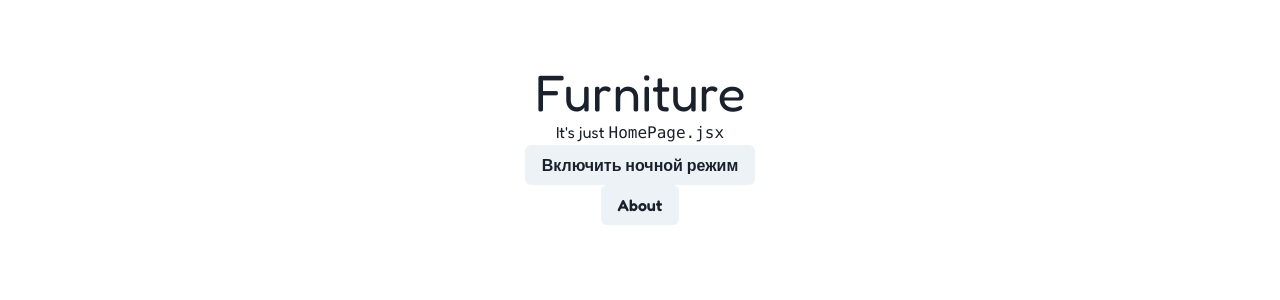
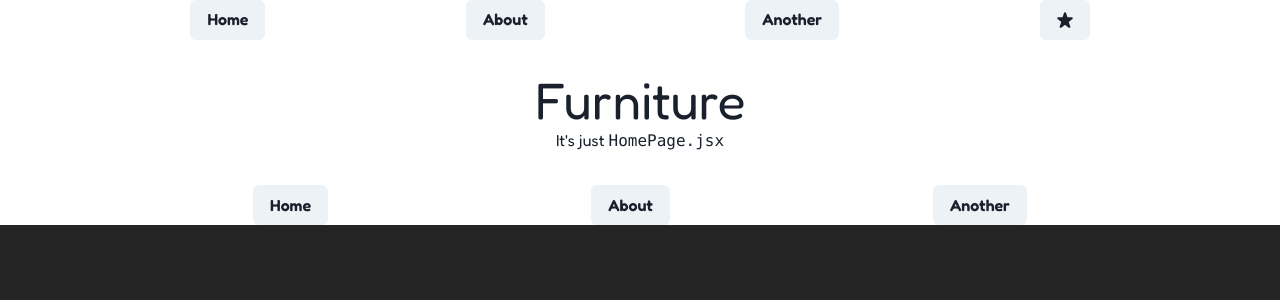
Before and after one commit to Ghostik-gh/ghostik-gh.github.io, a React (Vite) app: page / in a window 1280 px wide. Shown: the top 300 px of the page. Built offline with nearby package versions, Linux system fonts and the light colour scheme.

Commit message:
add header + footer

```diff
--- a/package.json
+++ b/package.json
@@ -16,6 +16,7 @@
     "deploy": "gh-pages -d dist"
   },
   "dependencies": {
+    "@chakra-ui/icons": "^2.2.4",
     "@chakra-ui/react": "^2.10.1",
     "@emotion/react": "^11.13.3",
     "@emotion/styled": "^11.13.0",
--- a/src/App.css
+++ b/src/App.css
@@ -1,7 +1,6 @@
 #root {
   max-width: 1280px;
   margin: 0 auto;
-  padding: 2rem;
   text-align: center;
 }
 
--- /dev/null
+++ b/src/components/Footer.tsx
@@ -0,0 +1,17 @@
+import { Box, Button } from '@chakra-ui/react';
+import { PageRoutes } from '../pages/PageRoutes';
+import { useNavigate } from 'react-router-dom';
+
+const Footer = () => {
+  const navigate = useNavigate();
+
+  return (
+    <Box display={'flex'} gap={'10px'} justifyContent={'space-evenly'}>
+      <Button onClick={() => navigate(PageRoutes.Home)}>Home</Button>
+      <Button onClick={() => navigate(PageRoutes.About)}>About</Button>
+      <Button onClick={() => navigate('/another_wrong_page')}>Another</Button>
+    </Box>
+  );
+};
+
+export default Footer;
--- /dev/null
+++ b/src/components/Header.tsx
@@ -0,0 +1,20 @@
+import { Box, Button } from '@chakra-ui/react';
+import { PageRoutes } from '../pages/PageRoutes';
+import { useNavigate } from 'react-router-dom';
+import SettingsButton from './SettingsButton';
+
+const Header = () => {
+  const navigate = useNavigate();
+  return (
+    <>
+      <Box display={'flex'} gap={'10px'} justifyContent={'space-evenly'}>
+        <Button onClick={() => navigate(PageRoutes.Home)}>Home</Button>
+        <Button onClick={() => navigate(PageRoutes.About)}>About</Button>
+        <Button onClick={() => navigate('/another_wrong_page')}>Another</Button>
+        <SettingsButton />
+      </Box>
+    </>
+  );
+};
+
+export default Header;
--- a/src/components/SettingsButton.tsx
+++ b/src/components/SettingsButton.tsx
@@ -1,4 +1,5 @@
 import { Box, Button, useColorMode } from '@chakra-ui/react';
+import { SunIcon, StarIcon } from '@chakra-ui/icons';
 
 const SettingsButton = () => {
   const { colorMode, toggleColorMode } = useColorMode();
@@ -6,9 +7,7 @@ const SettingsButton = () => {
   return (
     <Box>
       <Button onClick={toggleColorMode}>
-        {colorMode === 'light'
-          ? 'Включить ночной режим'
-          : 'Включить дневной режим'}
+        {colorMode === 'light' ? <StarIcon /> : <SunIcon />}
       </Button>
     </Box>
   );
--- a/src/index.css
+++ b/src/index.css
@@ -1,8 +1,4 @@
 :root {
-  font-family: Inter, system-ui, Avenir, Helvetica, Arial, sans-serif;
-  line-height: 1.5;
-  font-weight: 400;
-
   color-scheme: light dark;
   color: rgba(255, 255, 255, 0.87);
   background-color: #242424;
@@ -23,12 +19,7 @@ a:hover {
 }
 
 body {
-  margin: 0;
-  display: flex;
   place-items: center;
-  min-width: 320px;
-  min-height: 100vh;
-
   font-family: 'Fredoka';
 }
 
@@ -55,16 +46,3 @@ button:focus,
 button:focus-visible {
   outline: 4px auto -webkit-focus-ring-color;
 }
-
-@media (prefers-color-scheme: light) {
-  :root {
-    color: #213547;
-    background-color: #ffffff;
-  }
-  a:hover {
-    color: #747bff;
-  }
-  button {
-    background-color: #f9f9f9;
-  }
-}
--- a/src/pages/about/AboutPage.tsx
+++ b/src/pages/about/AboutPage.tsx
@@ -1,16 +1,14 @@
-import { useNavigate } from 'react-router-dom';
-import Button from './../../components/Button';
-import { PageRoutes } from '../PageRoutes';
+import Header from '../../components/Header';
+import Footer from '../../components/Footer';
 
 function AboutPage() {
-  const navigate = useNavigate();
-
   return (
     <>
+      <Header />
       <div className="card">
         <h1>About Furniture Creater</h1>
-        <Button label="Home" onClick={() => navigate(PageRoutes.Home)} />
       </div>
+      <Footer />
     </>
   );
 }
--- a/src/pages/home/HomePage.tsx
+++ b/src/pages/home/HomePage.tsx
@@ -1,20 +1,17 @@
-import { useNavigate } from 'react-router-dom';
-import Button from '../../components/Button';
-import { PageRoutes } from '../PageRoutes';
-import SettingButton from '../../components/SettingsButton';
+import Header from '../../components/Header';
+import Footer from '../../components/Footer';
 
 function HomePage() {
-  const navigate = useNavigate();
   return (
     <>
+      <Header />
       <div className="card">
         <h1>Furniture</h1>
         <p>
           It's just <code>HomePage.jsx</code>
         </p>
-        <SettingButton />
-        <Button label="About" onClick={() => navigate(PageRoutes.About)} />
       </div>
+      <Footer />
     </>
   );
 }
```
Also changed, not shown: 1 other file (tests, documents, lock files or other folders).
